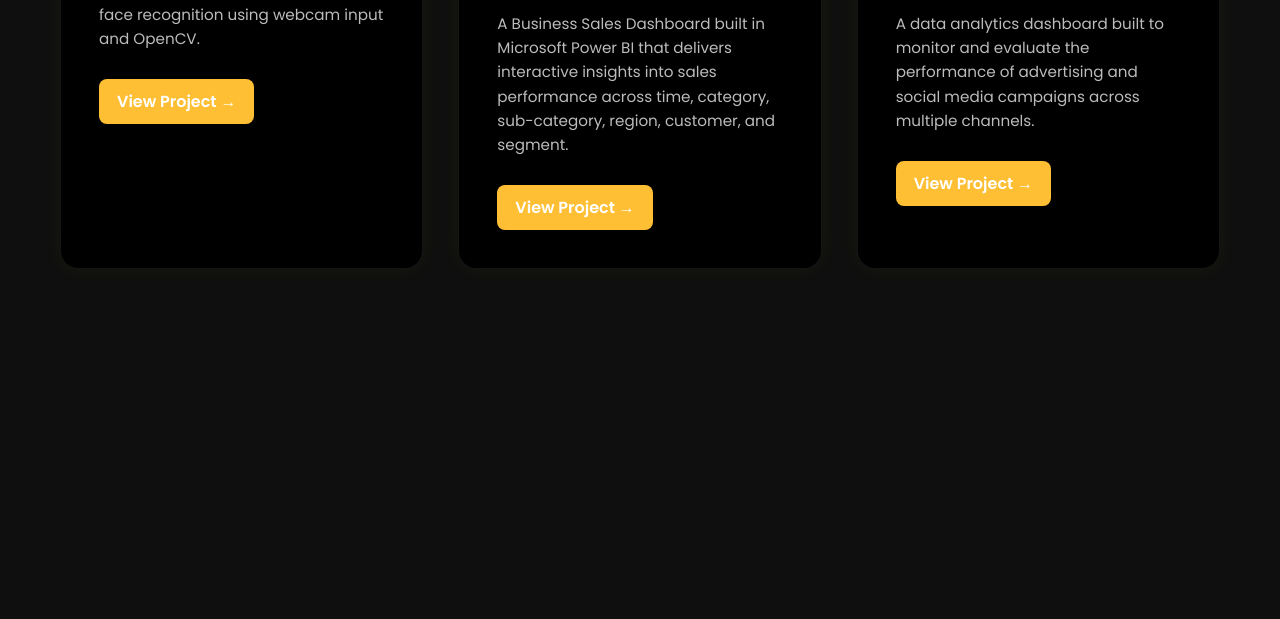
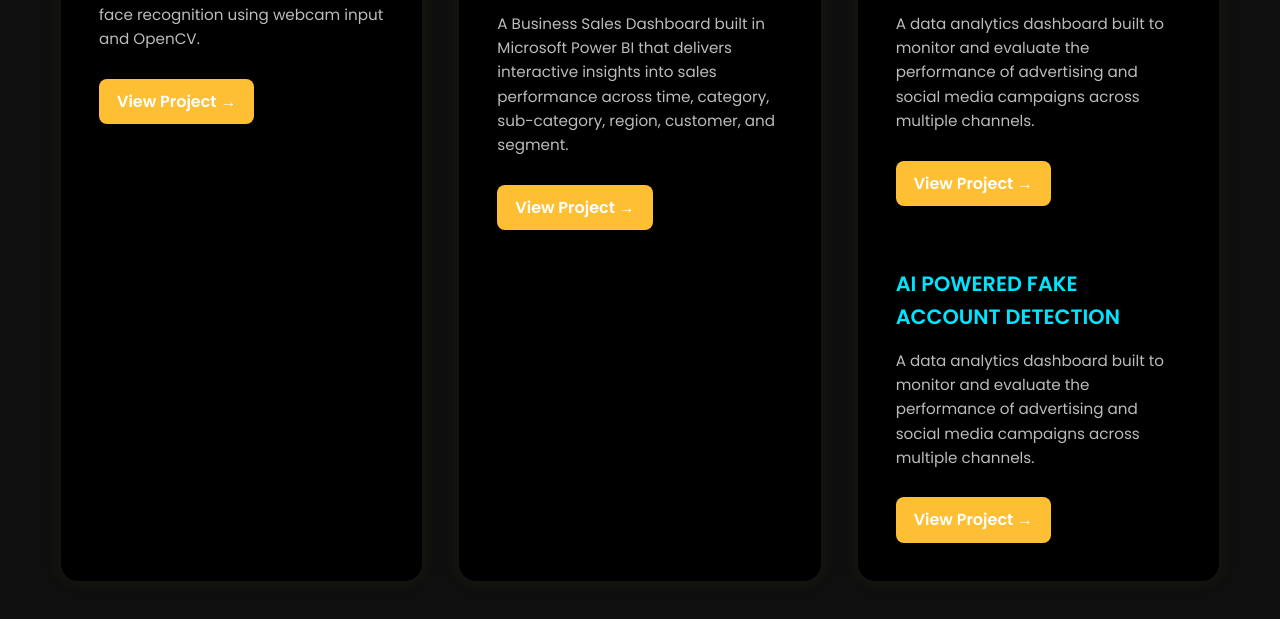
Before and after one commit to GuruLohithaNarala/portfolio, a plain HTML site: page projects.html in a window 1280 px wide. Shown: the part 1031-1650 px from the top of the page. Before the commit the page ends 1380 px from the top, so only its background shows below. Drawn offline with Linux system fonts and the light colour scheme.

Commit message:
Update projects.html

```diff
--- a/projects.html
+++ b/projects.html
@@ -217,6 +217,11 @@
                     <p>A data analytics dashboard built to monitor and evaluate the performance of advertising and social media campaigns across multiple channels.</p>
                     <a class="project-link" href="https://github.com/GuruLohithaNarala/BUSINESSSALESDASHBOARD.git">View Project →</a>
                 </div>
+                <div class="project-content">
+                    <h3>AI POWERED FAKE ACCOUNT DETECTION</h3>
+                    <p>A data analytics dashboard built to monitor and evaluate the performance of advertising and social media campaigns across multiple channels.</p>
+                    <a class="project-link" href="https://github.com/GuruLohithaNarala/BUSINESSSALESDASHBOARD.git">View Project →</a>
+                </div>
             </div>
 
         </div>
```
